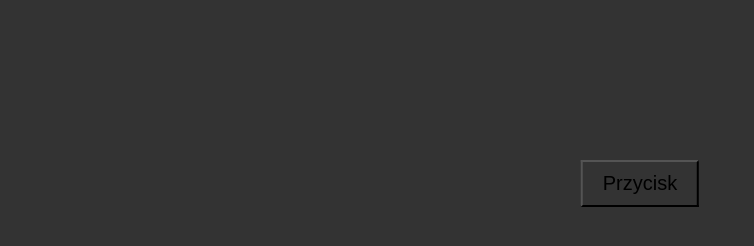
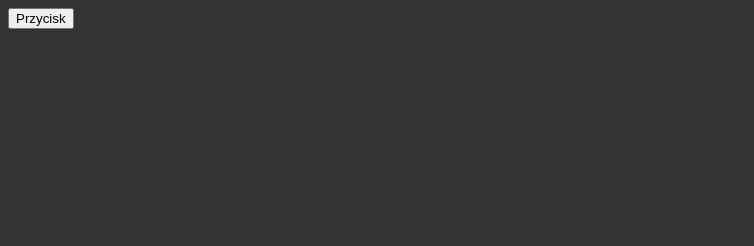
Before and after one commit to WersV/b4-start, a plain HTML site: page index.html in a window 1280 px wide. Shown: the whole page, without its empty margins (0-754 px from the left). Drawn offline with Linux system fonts and the light colour scheme.

Commit message:
Update style.css

```diff
--- a/style.css
+++ b/style.css
@@ -1,32 +1,3 @@
 body {
   background-color: #333;
 }
-
-button {
-  position: absolute;
-  top: 20vh;
-  left: 50%;
-  transform: translateX(-50%);
-  padding: 10px 20px;
-  font-size: 20px;
-  background-color: transparent;
-  overflow: hidden;
-}
-
-button::before {
-  content: '';
-  display: block;
-  position: absolute;
-  top: 0;
-  left: -20px;
-  width: 0;
-  height: 0;
-  border-top: 22px solid transparent;
-  border-bottom: 22px solid transparent;
-  border-left: 15px solid black;
-  transition: .3s;
-}
-
-button:hover::before {
-  left: 0;
-}
```
